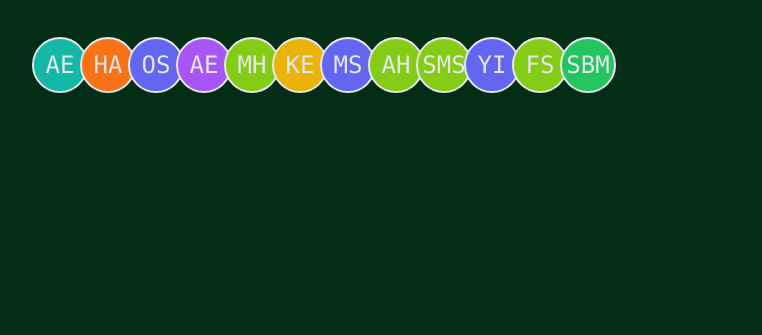
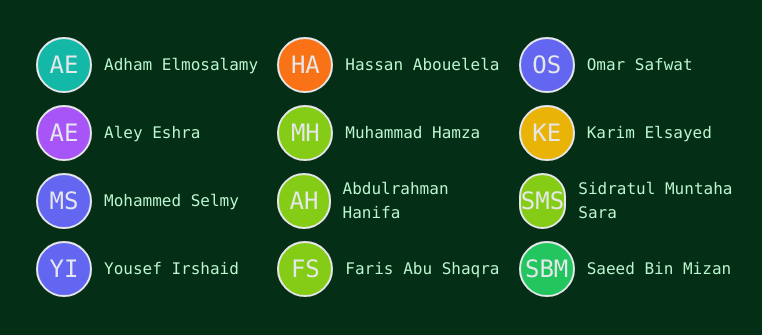
Before and after one commit to aelmosalamy/thesoc.club, an Eleventy site: page src/index.njk in a window 1280 px wide. Shown: the part 291-626 px from the top of the page, without its empty margins (248-1010 px from the left). Built offline with nearby package versions, Linux system fonts and the light colour scheme; Eleventy itself is replaced by a stand-in of ours; files that its build step writes are made by us from their sources.

Commit message:
More visible member list

```diff
--- a/src/index.njk
+++ b/src/index.njk
@@ -3,14 +3,17 @@ layout: index
 date: Last Modified
 ---
 
-<div class='flex flex-row flex-wrap mx-1'>
+<div class='grid grid-cols-3 gap-3 mx-1'>
   {% for member in members %}
-    <div class="w-14 h-14 -mx-1 flex items-center justify-center text-2xl
-    bg-{{ metadata.colors | pickone(member.initials, loop.index0) }}-500 text-gray-200
-    overflow-hidden whitespace-nowrap rounded-full cursor-pointer
-    border-2 border-gray-200 transition-transform hover:-translate-y-1"
-    title="{{ member.name }}">
-      {{ member.initials }}
+    <div class="w-full flex flex-row gap-3 items-center">
+      <div class="w-14 h-14 flex items-center justify-center text-2xl
+      bg-{{ metadata.colors | pickone(member.initials, loop.index0) }}-500 text-gray-200
+      overflow-hidden whitespace-nowrap rounded-full cursor-pointer
+      border-2 border-gray-200 transition-transform hover:-translate-y-1"
+      title="{{ member.name }}">
+        {{ member.initials }}
+      </div>
+      <p>{{ member.name }}</p>
     </div>
   {% endfor %}
 </div>
```
